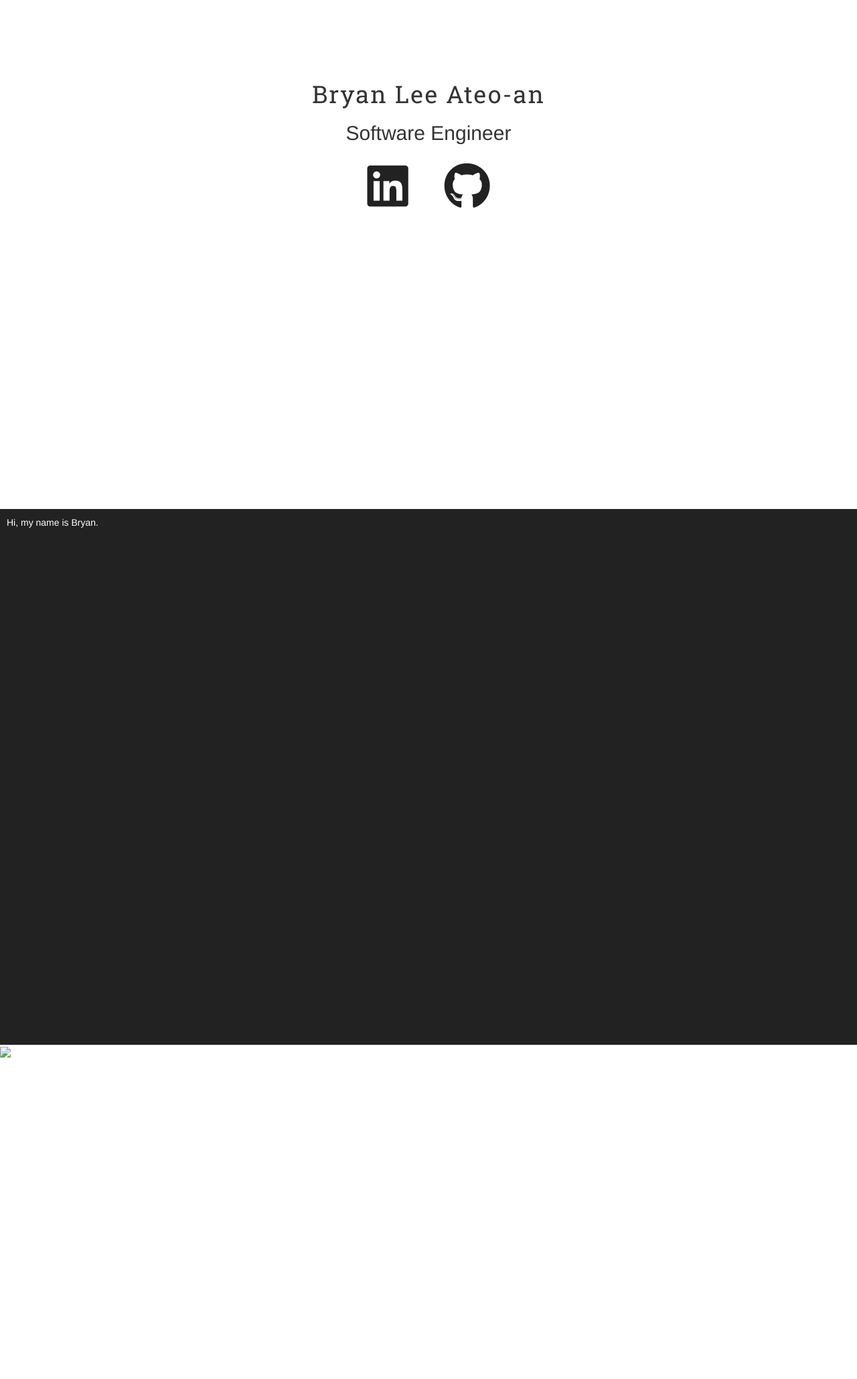
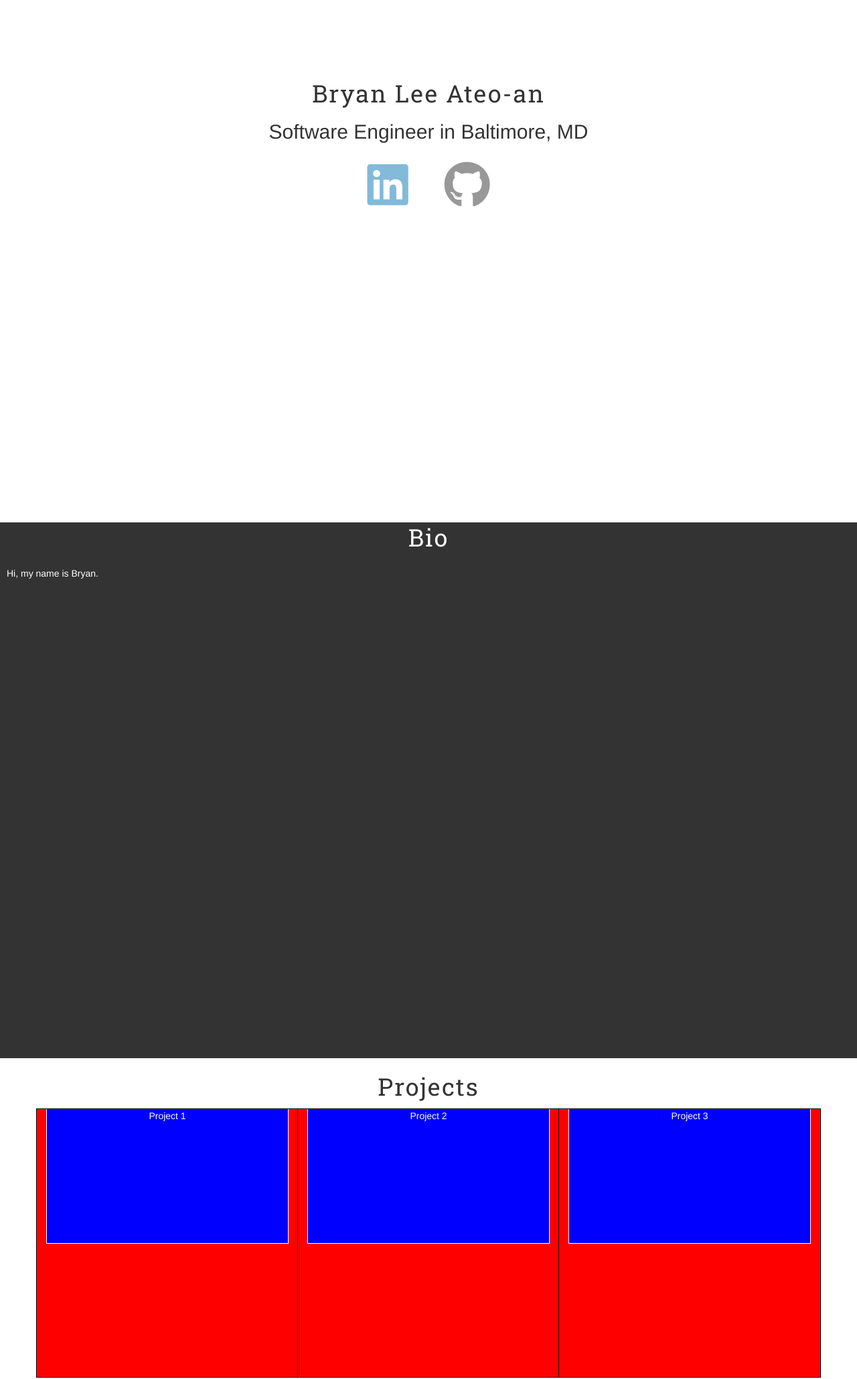
Before and after one commit to bryanateoan/bryanateoan.github.io, a plain HTML site: page index.html in a window 1280 px wide. Shown: the part 40-2099 px from the top of the page at 67% size. Drawn offline with nearby package versions, Linux system fonts and the light colour scheme.

Commit message:
-added alternating sections, icon-colors, and project card place holders

```diff
--- a/index.html
+++ b/index.html
@@ -24,7 +24,7 @@
             Bryan Lee Ateo-an
         </h1>
         <h2 id="header-sub">
-            Software Engineer
+            Software Engineer in Baltimore, MD
         </h2>
         <div id="social">
             <a href="#" class="round-logo">
@@ -36,6 +36,7 @@
         </div>
     </section>
     <section id="bio-container">
+        <h1 class="section-title">Bio</h1>
         <div id="bio-paragraph">
             Hi, my name is Bryan.
         </div>
@@ -44,8 +45,21 @@
         </div>
     </section>
     <section id="project-container">
+        <h1 class="section-title">Projects</h1>
         <div id="project-content">
-            <img src="#"></img>
+            <div class="container">
+                <div class="row">
+                    <div class="col-md-5 col-lg-4 project-card-container">
+                        <div class="project-card">Project 1</div>
+                    </div>
+                    <div class="col-md-5 col-lg-4 project-card-container">
+                        <div class="project-card">Project 2</div>
+                    </div>
+                    <div class="col-md-5 col-lg-4 project-card-container">
+                        <div class="project-card">Project 3</div>
+                    </div>
+                </div>
+            </div>
         </div>
         <div id="project-content">
 
--- a/styles.css
+++ b/styles.css
@@ -1,9 +1,30 @@
+a, a:hover, a:visited {
+    text-decoration: none;
+}
+
 body {
     background-color: #fff;
 }
 
 section {
     height: 100vh;
+}
+
+section:nth-child(2n) {
+    background-color: #333;
+}
+
+section:nth-child(2n) h1 {
+    color: #fff;
+}
+
+/* override */
+.fa-github {
+    color: #333;
+}
+
+.fa-linkedin {
+    color:#0976b4
 }
 
 /* ids*/
@@ -15,11 +36,10 @@ section {
 #header-title {
     font-family: 'Roboto Slab';
     letter-spacing: 2px;
-    padding:1px;
 }
 
 #bio-container {
-    background-color: #222;
+
 }
 
 #bio-paragraph {
@@ -28,7 +48,7 @@ section {
 }
 
 #project-container {
-
+    align: center;
 }
 
 #project-content {
@@ -47,32 +67,44 @@ section {
 	display: inline-block;
 	vertical-align: middle;
 	text-align: center;
-	color: #222;
-	background: #fff;
-	margin: 0 20px 0 20px;
+    margin: 0 20px 0 20px;
+    opacity: 0.5;
     padding: 5px;
     font-size: 5em;
-    transition: background-color 0.25s, color 0.25s;
+    transition: opacity 0.75s;
     transition-timing-function: ease-out;
 }
 .round-logo:hover {
-	background-color: #fff;
-	color: rebeccapurple;
     text-align: center;
+    opacity: 1;
 }
 
-.flip-container {
+.section-title {
+    font-family: 'Roboto Slab';
+    letter-spacing: 2px;
+    text-align: center;
+    padding: 3px;
+}
+
+.section-content {
 
 }
 
-.flip-content {
+.project-card-container {
+    text-align: center;
+    height: 50vh;
+    background-color:red;
+    outline: 1px solid black;
 
 }
 
-.card-front{
-
+.project-card {
+    height: 25vh;
+    background-color: blue;
+    outline: 1px solid white;
+    color:white;
 }
 
-.card-back {
-
+.background-red {
+    background: red;
 }
```
